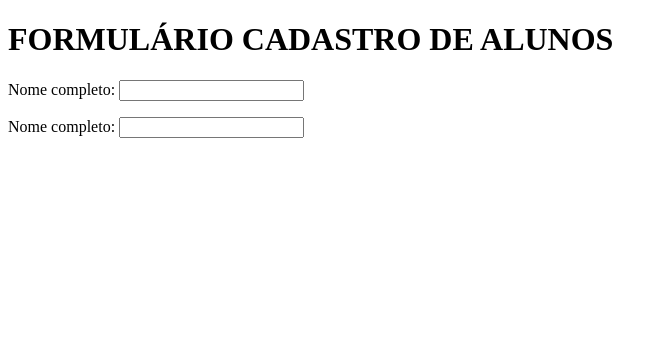
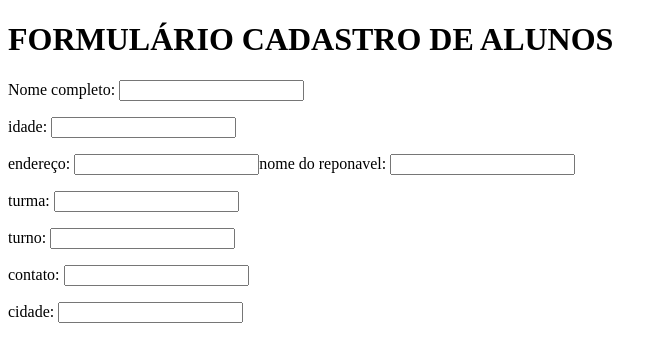
Before and after one commit to thayron-code/formulario, a plain HTML site: page index.html in a window 1280 px wide. Shown: the whole page, without its empty margins (0-667 px from the left). Drawn offline with Linux system fonts and the light colour scheme.

Commit message:
Update index.html

```diff
--- a/index.html
+++ b/index.html
@@ -10,7 +10,15 @@
 <h1>FORMULÁRIO CADASTRO DE ALUNOS</h1>
 <FORM>
     <p>Nome completo: <input type="text" name="Nome" id="Nome" </p>
-    <p>Nome completo: <input type="text" name="Nome" id="Nome" </p>
+    <p>idade: <input type="text" name="idade" id="idade" </p>
+    <p>endereço: <input type="text" name="endereço" id="endereço" </p
+   <p>nome do reponavel: <input type="text" name="nome do responsavel" id="nome do reponsavel" </p>
+    <p>turma: <input type="text" name="turma" id="turma" </p>
+     <p>turno: <input type="text" name="turno" id="turno" </p>
+          <p>contato: <input type="text" name="contato" id="contato" </p>
+               <p>cidade: <input type="text" name="cidade" id="cidade" </p>
+
+
 
 
 </FORM>
```
